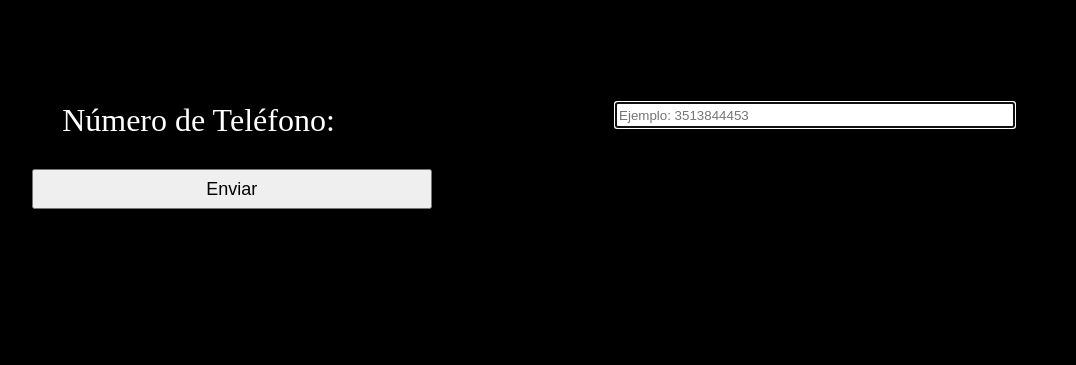
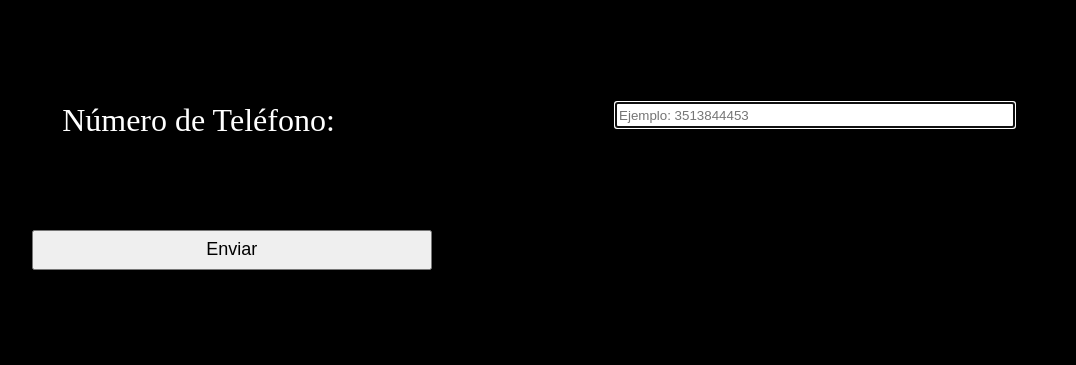
Before and after one commit to frenchiveruti/wppapi, a plain HTML site: page index.html in a window 1280 px wide. Shown: the top 365 px of the page, without its empty margins (103-1179 px from the left). Drawn offline with Linux system fonts and the light colour scheme.

Commit message:
Actualizado a Whastapp

```diff
--- a/index.html
+++ b/index.html
@@ -20,6 +20,8 @@
           <label>Número de Teléfono:</label>
           <input type="text" name="telefono" placeholder="Ejemplo: 3513844453" id="intro" autofocus onkeydown="if (event.keyCode == 13) ('boton').click()" />
         </div>
+        <div id="dos">
+        </div>
 
         <div id="tres">
           <button onclick="ingreso();" type="button" id="boton" name="boton">Enviar</button>
```
